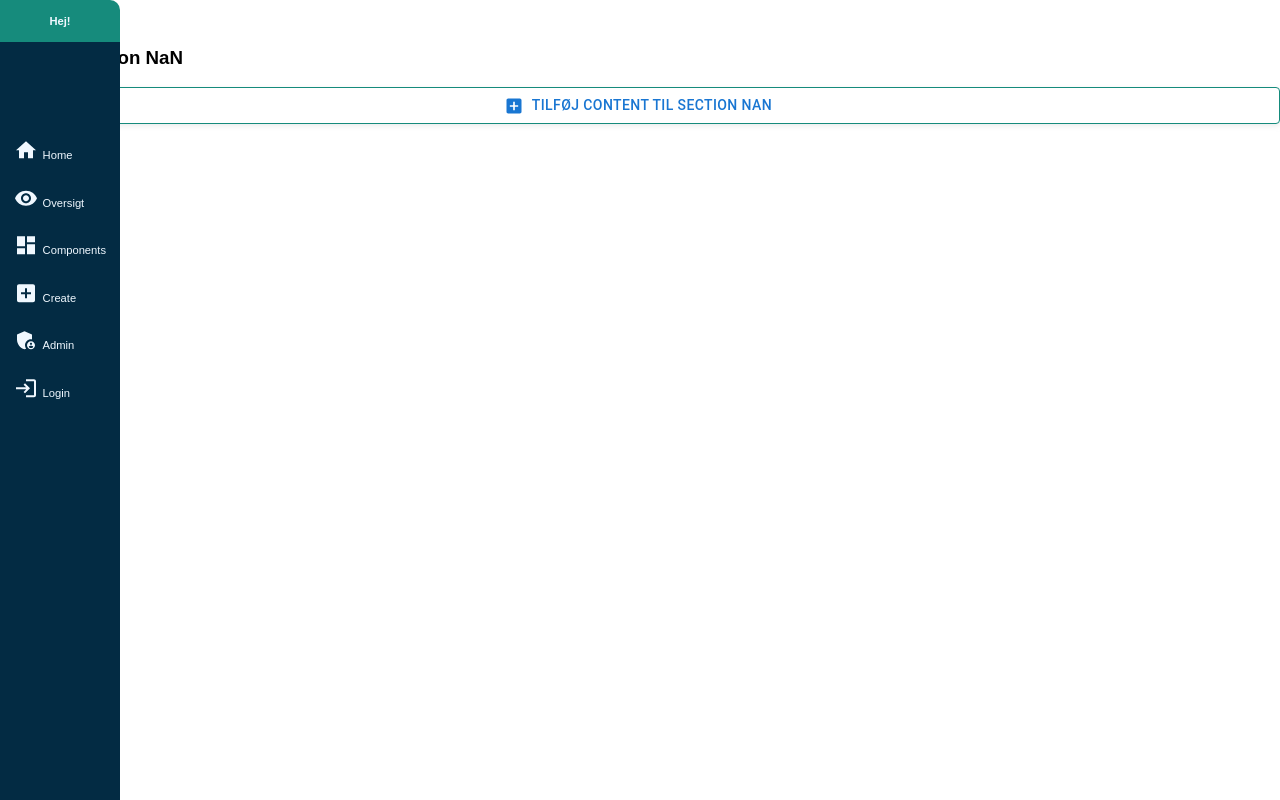
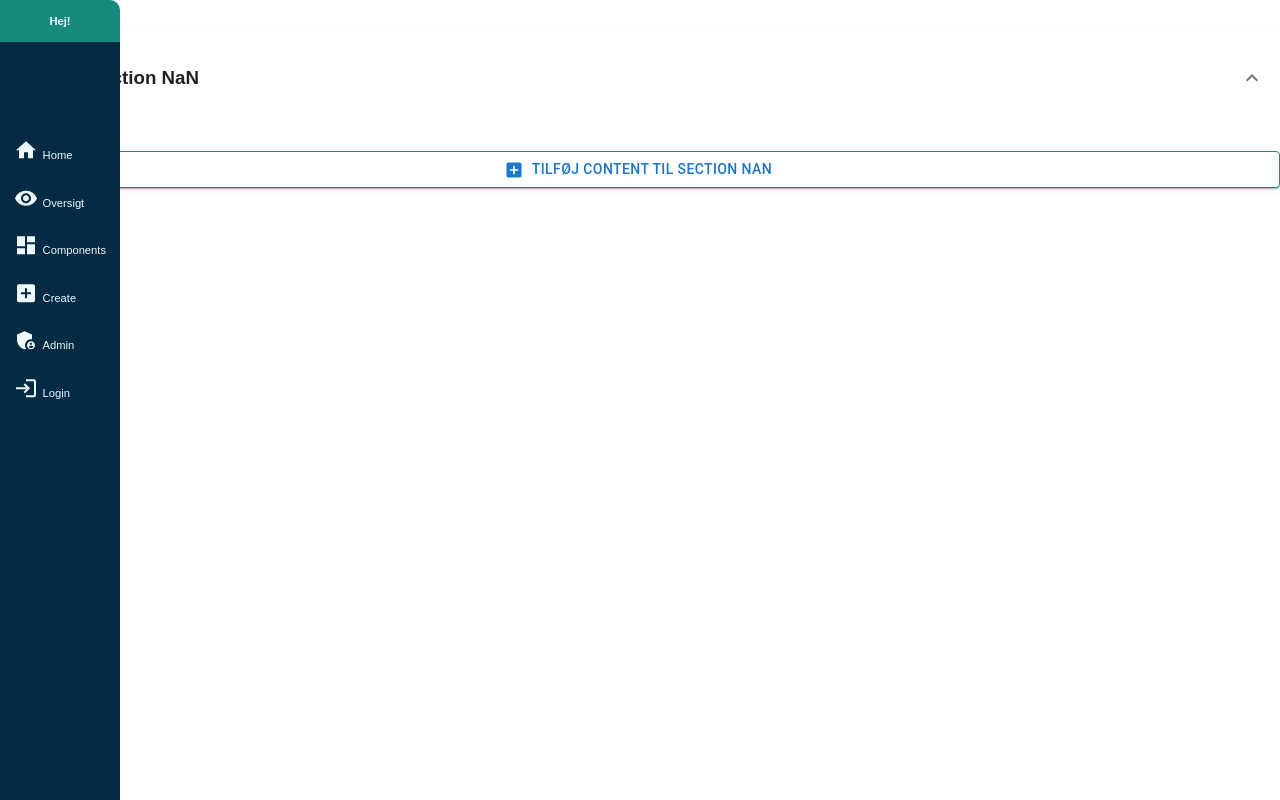
Before and after one commit to FU-ITU/Moodlewebshare, a Next.js app: page /createpost/sektion/sektion in a window 1280 px wide. Built offline with nearby package versions, Linux system fonts and the light colour scheme; no server answers.

Commit message:
små-rettelser styling + accrodion

```diff
--- a/components/ui/carddisplay.js
+++ b/components/ui/carddisplay.js
@@ -14,7 +14,7 @@ export default function Carddisplay({ props }) {
         <Card sx={{ maxWidth: 4 / 4 }}>
           <CardActionArea>
             {props.data.category &&
-              props.data.category.includes("kategori1") && (
+              props.data.category.includes("quiz") && (
                 <CardMedia
                   component="img"
                   height="30"
@@ -24,7 +24,7 @@ export default function Carddisplay({ props }) {
                 />
               )}
             {props.data.category &&
-              props.data.category.includes("kategori2") && (
+              props.data.category.includes("template") && (
                 <CardMedia
                   component="img"
                   height="30"
@@ -35,7 +35,7 @@ export default function Carddisplay({ props }) {
               )}
 
             {props.data.category &&
-              props.data.category.includes("kategori3") && (
+              props.data.category.includes("video") && (
                 <CardMedia
                   component="img"
                   height="30"
--- a/next.config.js
+++ b/next.config.js
@@ -2,7 +2,7 @@
 const nextConfig = {
   reactStrictMode: false,
   output: "export",
-  images: { unoptimized: true },
+  images: { unoptimized: false },
 };
 
 module.exports = nextConfig;
--- a/pages/createpost/sektion/sektion.js
+++ b/pages/createpost/sektion/sektion.js
@@ -10,6 +10,11 @@ import CodeIcon from "@mui/icons-material/Code";
 import ImageIcon from "@mui/icons-material/Image";
 import UploadFileIcon from "@mui/icons-material/UploadFile";
 import Stack from "@mui/material/Stack";
+import Accordion from '@mui/material/Accordion';
+import AccordionActions from '@mui/material/AccordionActions';
+import AccordionSummary from '@mui/material/AccordionSummary';
+import AccordionDetails from '@mui/material/AccordionDetails';
+import ExpandMoreIcon from '@mui/icons-material/ExpandMore';
 import React, { useEffect } from "react";;
 
 export default function Section(props) {
@@ -125,12 +130,18 @@ export default function Section(props) {
   };
 
   return (
-    <>
-      {}
+
       <section className="section">
+        <Accordion className="section-content" defaultExpanded >
+        <AccordionSummary
+          expandIcon={<ExpandMoreIcon />}
+          aria-controls="panel1-content"
+          id="panel1-header"
+        >
         <h3> Dette er section {props.number + 1}</h3>
-        <div className="section-content">
-          {dynamicComponents.map((ChildComponent, index) =>
+        </AccordionSummary>
+        <AccordionDetails>
+        {dynamicComponents.map((ChildComponent, index) =>
             React.cloneElement(ChildComponent, {
               key: index,
               data: dynamicComponents,
@@ -141,8 +152,9 @@ export default function Section(props) {
               value: ChildComponent.value,
             })
           )}
-        </div>
 
+
+        </AccordionDetails>
         <Stack direction="column" spacing={2}>
           <Button
             variant="outlined"
@@ -152,6 +164,9 @@ export default function Section(props) {
             Tilføj content til section {props.number + 1}
           </Button>
         </Stack>
+      </Accordion>
+
+
         <Modal
           open={open}
           onClose={handleClose}
@@ -179,6 +194,6 @@ export default function Section(props) {
           </Box>
         </Modal>
       </section>
-    </>
+
   );
 }
--- a/pages/updatepost/updatewithcreate.js
+++ b/pages/updatepost/updatewithcreate.js
@@ -271,7 +271,7 @@ function Page() {
                 </div>
                 <div className="create-section">
                   {sections.map((sectionItem, index) => (
-                    <div key={index}>
+                    <div key={index} className="section-content">
                       {React.cloneElement(sectionItem, {
                         number: index,
                         updateData: updateDataupdate,
--- a/styles/globals.css
+++ b/styles/globals.css
@@ -242,6 +242,7 @@ input[type='checkbox'] {
       }
 
       .add-section-button {
+        margin-top: 1%;
         svg {
           color: #042B43ed !important;
         }
@@ -311,6 +312,7 @@ input[type='checkbox'] {
 
 
   .create-section {
+    width: 100%;
     display: flex;
     justify-content: stretch;
     flex-wrap: wrap;
@@ -321,6 +323,12 @@ input[type='checkbox'] {
       width: 100%;
       border-radius: 10px;
       margin-top: 2%;
+
+
+    }
+
+    .section-content{
+      width: 100%;
     }
 
     button {
@@ -329,9 +337,9 @@ input[type='checkbox'] {
 
 
 
-    div {
+    /* div {
       width: 100%;
-    }
+    } */
 
   }
 
@@ -341,8 +349,9 @@ input[type='checkbox'] {
     justify-content: center;
     position: fixed;
     height: 4%;
+
     bottom: 0;
-    width: 57%;
+    width: 56%;
 
     border-radius: 4px;
     z-index: 999999;
```
Also changed, not shown: pages/createpost/index.js (+17 -17 lines).
